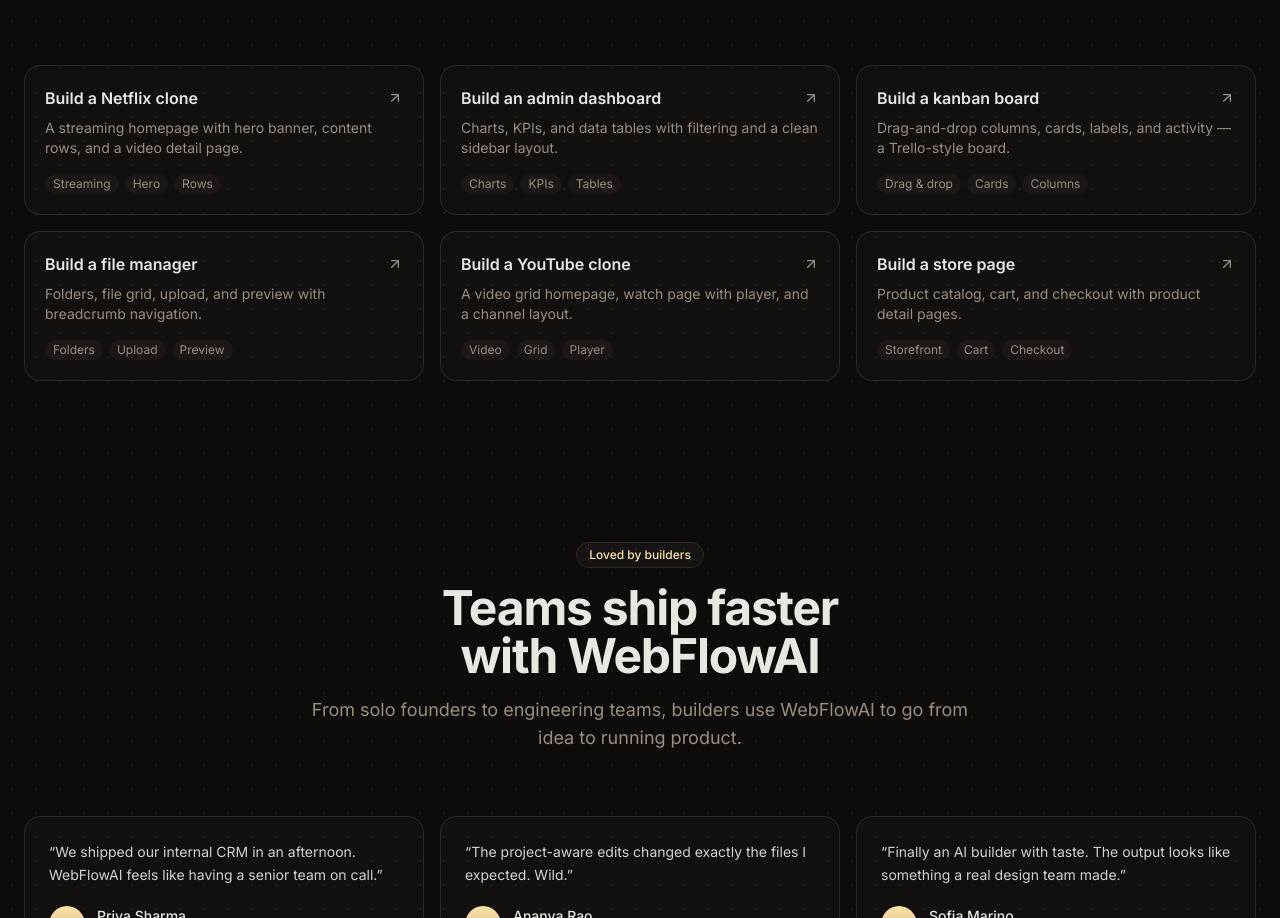
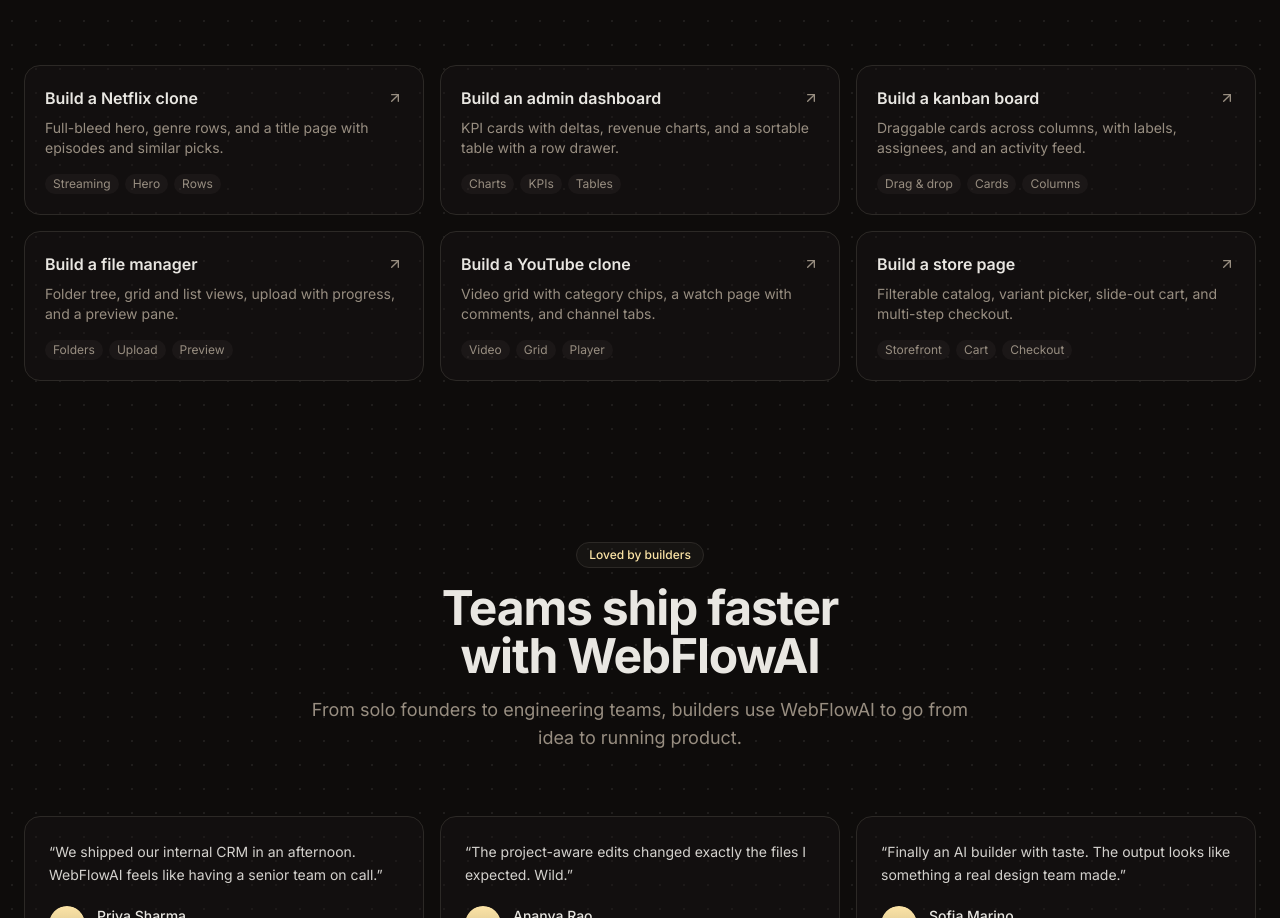
Before and after one commit to lav1shkumar/webflowai, a Next.js app: page / in a window 1280 px wide. Shown: the part 3663-4581 px from the top of the page. Built offline with nearby package versions, Linux system fonts and the light colour scheme.

Commit message:
refactor: clean up imports and improve UI component structure

```diff
--- a/src/features/ai/agent.ts
+++ b/src/features/ai/agent.ts
@@ -112,7 +112,7 @@
             },
           ],
         },
-        { signal: input.signal, recursionLimit: 40 },
+        { signal: input.signal, recursionLimit: 200 },
       );
       const responses = result.messages.filter(AIMessage.isInstance);
       return {
@@ -138,7 +138,7 @@
             },
           ],
         },
-        { signal: input.signal, recursionLimit: 40 },
+        { signal: input.signal, recursionLimit: 200 },
       );
       const responses = result.messages.filter(AIMessage.isInstance);
       if (!getPreviewUrl()) {
--- a/src/features/templates/data.ts
+++ b/src/features/templates/data.ts
@@ -18,98 +18,194 @@
     id: "netflix-clone",
     name: "Build a Netflix clone",
     description:
-      "A streaming homepage with hero banner, content rows, and a video detail page.",
+      "Full-bleed hero, genre rows, and a title page with episodes and similar picks.",
     category: "Starter",
     gradient: "from-rose-500 to-red-700",
     emoji: "🎬",
     tags: ["Streaming", "Hero", "Rows"],
     prompt:
-      "Build a Netflix-style streaming homepage with a hero banner, horizontally scrolling content rows, and a video detail page.",
+      "Build a Netflix-style streaming app with a full-bleed hero banner for a featured title, horizontally scrolling content rows grouped by genre, a title detail page with synopsis, cast, episode list, and similar titles, and a search screen with a results grid.",
     popular: true,
   },
   {
     id: "admin-dashboard",
     name: "Build an admin dashboard",
     description:
-      "Charts, KPIs, and data tables with filtering and a clean sidebar layout.",
+      "KPI cards with deltas, revenue charts, and a sortable table with a row drawer.",
     category: "Business",
     gradient: "from-blue-600 to-slate-700",
     emoji: "📦",
     tags: ["Charts", "KPIs", "Tables"],
     prompt:
-      "Build an admin dashboard with KPI cards, charts, filterable data tables, and a sidebar navigation.",
+      "Build an admin dashboard with KPI cards showing period-over-period deltas, a revenue line chart and a category breakdown bar chart, a data table with search, column sorting, and pagination, a collapsible sidebar, and a detail drawer for the selected row.",
     popular: true,
   },
   {
     id: "kanban-board",
     name: "Build a kanban board",
     description:
-      "Drag-and-drop columns, cards, labels, and activity — a Trello-style board.",
+      "Draggable cards across columns, with labels, assignees, and an activity feed.",
     category: "Business",
     gradient: "from-emerald-600 to-teal-700",
     emoji: "📋",
     tags: ["Drag & drop", "Cards", "Columns"],
     prompt:
-      "Build a Trello-style kanban board with draggable cards, multiple columns, labels, and an activity feed.",
+      "Build a Trello-style kanban board with cards draggable between columns, column creation and renaming, a card detail panel with description, labels, assignee, due date, and a checklist, and a per-board activity feed.",
   },
   {
     id: "file-manager",
     name: "Build a file manager",
     description:
-      "Folders, file grid, upload, and preview with breadcrumb navigation.",
+      "Folder tree, grid and list views, upload with progress, and a preview pane.",
     category: "Internal",
     gradient: "from-amber-500 to-yellow-600",
     emoji: "📁",
     tags: ["Folders", "Upload", "Preview"],
     prompt:
-      "Build a file manager with a folder tree, file grid, drag-and-drop upload, preview pane, and breadcrumb navigation.",
+      "Build a file manager with a collapsible folder tree, switchable grid and list views, drag-and-drop upload with per-file progress, a preview pane for images and text files, breadcrumb navigation, and rename, move, and delete actions.",
   },
   {
     id: "youtube-clone",
     name: "Build a YouTube clone",
     description:
-      "A video grid homepage, watch page with player, and a channel layout.",
+      "Video grid with category chips, a watch page with comments, and channel tabs.",
     category: "Starter",
     gradient: "from-red-500 to-rose-700",
     emoji: "📺",
     tags: ["Video", "Grid", "Player"],
     prompt:
-      "Build a YouTube-style app with a video grid homepage, a watch page with a player and comments, and a channel layout.",
+      "Build a YouTube-style app with a video grid homepage filtered by category chips, a watch page with a player, expandable description, up-next sidebar, and threaded comments, a channel page with videos and about tabs, and a search results list.",
   },
   {
     id: "store-page",
     name: "Build a store page",
     description:
-      "Product catalog, cart, and checkout with product detail pages.",
+      "Filterable catalog, variant picker, slide-out cart, and multi-step checkout.",
     category: "Commerce",
     gradient: "from-yellow-500 to-amber-600",
     emoji: "🛍️",
     tags: ["Storefront", "Cart", "Checkout"],
     prompt:
-      "Build an e-commerce store page with a product catalog, product detail pages, a shopping cart, and a checkout flow.",
+      "Build an e-commerce storefront with a product catalog filterable by category and price, product detail pages with an image gallery and size and color variant selection, a slide-out cart with quantity controls and totals, and a multi-step checkout with shipping, payment, and an order summary.",
   },
   {
     id: "airbnb-clone",
     name: "Build an Airbnb clone",
     description:
-      "Listing grid, map view, detail pages, and a booking flow with dates.",
+      "Split map and list view, photo galleries, reviews, and a date-range booking flow.",
     category: "Commerce",
     gradient: "from-pink-500 to-rose-600",
     emoji: "🏠",
     tags: ["Listings", "Map", "Booking"],
     prompt:
-      "Build an Airbnb-style app with a listings grid, a map view, listing detail pages, and a date-based booking flow.",
+      "Build an Airbnb-style app with a listings grid filterable by price, guests, and amenities, a split map and list view, a listing detail page with a photo gallery, amenity list, host card, and reviews, and a booking flow with a date-range picker, guest selector, and price breakdown.",
   },
   {
     id: "spotify-clone",
     name: "Build a Spotify clone",
     description:
-      "Sidebar playlists, a main track view, and a sticky player bar.",
-    category: "AI",
+      "Playlist sidebar, album track lists, a queue panel, and a sticky player bar.",
+    category: "Starter",
     gradient: "from-emerald-500 to-green-700",
     emoji: "🎵",
-    tags: ["Playlists", "Player", "Sidebar"],
+    tags: ["Playlists", "Player", "Queue"],
     prompt:
-      "Build a Spotify-style music player with a sidebar for playlists, a main view for songs and details, and a sticky bottom player bar.",
+      "Build a Spotify-style music player with a playlist sidebar, an album and track list view with hover play controls and durations, a sticky bottom player bar with seek, volume, shuffle, and repeat, a queue panel, and a search view covering songs, albums, and artists.",
+  },
+  {
+    id: "ai-chat-app",
+    name: "Build an AI chat app",
+    description:
+      "Streaming replies, a conversation sidebar, and markdown message rendering.",
+    category: "AI",
+    gradient: "from-violet-500 to-purple-700",
+    emoji: "💬",
+    tags: ["Streaming", "Threads", "Markdown"],
+    prompt:
+      "Build an AI chat app with a conversation sidebar, a message thread with streaming assistant replies, markdown rendering with code blocks, and a prompt input with send and stop controls.",
+  },
+  {
+    id: "image-generator",
+    name: "Build an AI image generator",
+    description:
+      "Prompt input, style presets, and a gallery of generated results.",
+    category: "AI",
+    gradient: "from-purple-500 to-indigo-700",
+    emoji: "🎨",
+    tags: ["Prompts", "Gallery", "Presets"],
+    prompt:
+      "Build an AI image generator with a prompt input, style and aspect-ratio presets, a loading state, and a masonry gallery of generated images with a detail modal.",
+  },
+  {
+    id: "saas-landing",
+    name: "Build a SaaS landing page",
+    description:
+      "Hero, feature grid, pricing tiers, testimonials, and an FAQ section.",
+    category: "Starter",
+    gradient: "from-sky-500 to-cyan-700",
+    emoji: "🚀",
+    tags: ["Hero", "Pricing", "FAQ"],
+    prompt:
+      "Build a marketing landing page for a SaaS product with a hero and call to action, a feature grid, pricing tiers with a highlighted plan, testimonials, an FAQ accordion, and a footer.",
+  },
+  {
+    id: "blog-platform",
+    name: "Build a blog platform",
+    description:
+      "Post list, article reader, tag filtering, and author pages.",
+    category: "Starter",
+    gradient: "from-orange-500 to-amber-700",
+    emoji: "✍️",
+    tags: ["Posts", "Tags", "Reader"],
+    prompt:
+      "Build a blog platform with a paginated post list, an article page with headings and a reading estimate, tag-based filtering, and author profile pages.",
+  },
+  {
+    id: "crm-pipeline",
+    name: "Build a CRM pipeline",
+    description:
+      "Contacts, deal stages, and an activity timeline per account.",
+    category: "Business",
+    gradient: "from-indigo-500 to-blue-700",
+    emoji: "🤝",
+    tags: ["Contacts", "Deals", "Timeline"],
+    prompt:
+      "Build a CRM with a contacts table, a deal pipeline grouped by stage with drag-and-drop, an account detail page with an activity timeline, and a summary of pipeline value.",
+  },
+  {
+    id: "food-ordering",
+    name: "Build a food ordering app",
+    description:
+      "Menu categories, item customization, cart, and order tracking.",
+    category: "Commerce",
+    gradient: "from-lime-500 to-green-700",
+    emoji: "🍔",
+    tags: ["Menu", "Cart", "Tracking"],
+    prompt:
+      "Build a food ordering app with browsable menu categories, item detail with option and add-on customization, a running cart with totals, and an order status tracking screen.",
+  },
+  {
+    id: "helpdesk",
+    name: "Build a helpdesk",
+    description:
+      "Ticket queue with statuses, priorities, replies, and assignment.",
+    category: "Internal",
+    gradient: "from-teal-500 to-cyan-700",
+    emoji: "🎟️",
+    tags: ["Tickets", "Queue", "Replies"],
+    prompt:
+      "Build a support helpdesk with a filterable ticket queue, status and priority badges, a ticket detail view with a threaded reply composer, and assignment to team members.",
+  },
+  {
+    id: "docs-wiki",
+    name: "Build a docs wiki",
+    description:
+      "Sidebar navigation, searchable pages, and in-page table of contents.",
+    category: "Internal",
+    gradient: "from-slate-500 to-zinc-700",
+    emoji: "📚",
+    tags: ["Sidebar", "Search", "Contents"],
+    prompt:
+      "Build a documentation wiki with nested sidebar navigation, article pages rendered from markdown, a search field that filters pages, an in-page table of contents, and previous and next page links.",
   },
 ];
```
Also changed, not shown: src/components/workspace/workspace-shell.tsx (+11 -12 lines).
